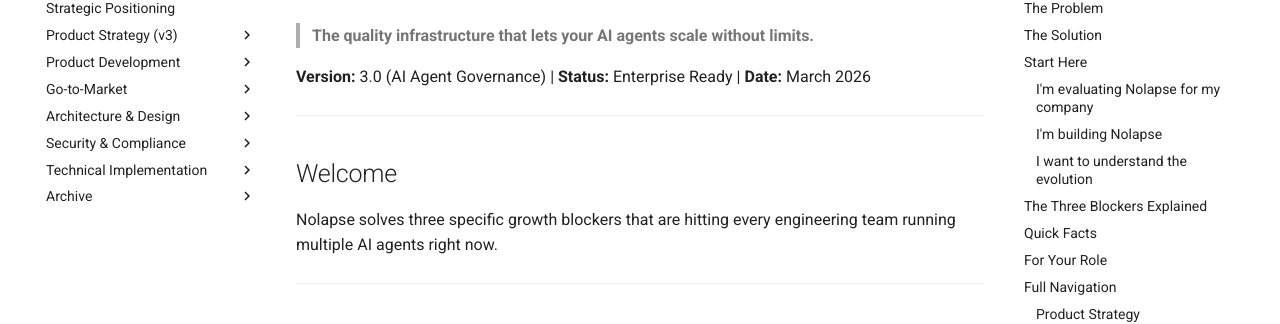
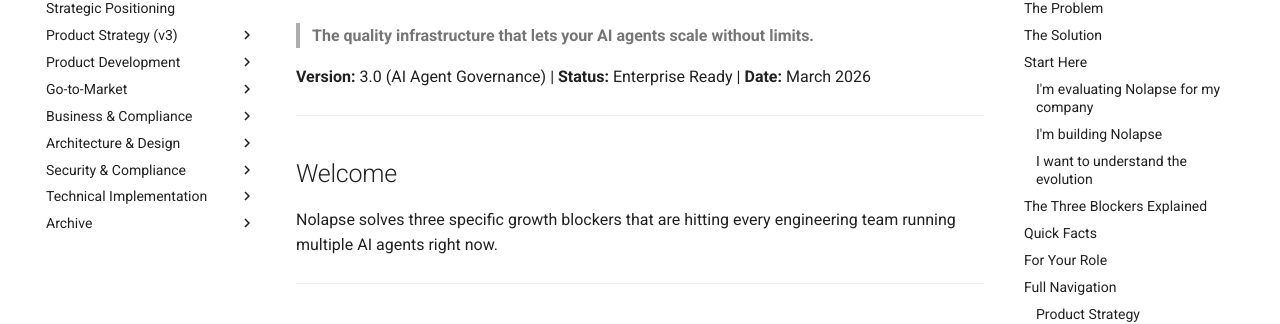
Before and after one commit to meehnia/ecbo, an MkDocs documentation site: the page built from docs/index.md, in a window 1280 px wide. Shown: the part 157-481 px from the top of the page. Built offline with MkDocs 1.6.1 and Material for MkDocs 9.7.7, drawn with Linux system fonts in a browser that asks for light colours; part of the change alters nothing that is shown.

Commit message:
Update mkdocs navigation to include all documentation pages
Comprehensive update to navigation menu:
- Added 20+ missing documentation pages
- Reorganized sections for better information architecture
- Added new categories: Business & Compliance
- Expanded Technical Implementation section with detailed references
- Improved GTM/Marketing section with additional resources

Now includes all actual documentation files with proper hierarchy.

Co-Authored-By: Claude Haiku 4.5 <noreply@anthropic.com>

```diff
--- a/mkdocs.yml
+++ b/mkdocs.yml
@@ -12,20 +12,44 @@ nav:
     - 'Blocker 3: Production Incident Risk': 'product/ai-agent-governance/production-risk-agents.md'
   - Product Development:
     - 'MVP Definition': 'product/mvp-definition.md'
+    - 'Baseline Concept Pitch': 'product/baseline_concept_pitch.md'
+    - 'Case Study Template': 'product/case_study_template.md'
+    - 'Design Partner Outreach': 'product/design_partner_outreach.md'
     - 'Product Requirements': 'product/prds.md'
+    - 'Software Requirements Spec': 'product/srs.md'
     - 'Roadmap': 'product/roadmap.md'
+    - 'Strategic Decisions': 'product/strategic_decisions.md'
+    - 'PACE Framework': 'product/pace_framework.md'
   - Go-to-Market:
     - 'GTM Strategy': 'marketing/gtm-pps.md'
     - 'Competitive Landscape': 'marketing/competitive-landscape.md'
     - 'Coverage Model': 'marketing/coverage_model_summary.md'
+    - 'Persona & Value Props': 'product/persona_value_props.md'
+    - 'Monetization Model': 'product/monetization_model.md'
+  - Business & Compliance:
+    - 'Compliance Audit Package': 'product/compliance_audit_package.md'
+    - 'Data Room Index': 'product/data_room_index.md'
+    - 'Onboarding': 'product/onboarding.md'
   - Architecture & Design:
     - 'System Architecture': 'product/architecture.md'
     - 'API Design': 'technical/api-design.md'
+    - 'API Contracts & Versioning': 'technical/api_contracts_and_versioning_strategy.md'
+    - 'Tech Stack': 'technical/tech_stack.md'
   - Security & Compliance:
     - 'STRIDE Threat Analysis': 'security/stride-threat-analysis.md'
+    - 'Trust Boundary Diagram': 'security/trust_boundary_diagram.md'
+    - 'C4-STRIDE': 'security/c4-stride.md'
   - Technical Implementation:
     - 'Implementation Blueprint': 'technical/implementation-blueprint.md'
     - 'Execution Lifecycle': 'technical/execution_lifecycle.md'
+    - 'Execution Lifecycle & State Machine': 'technical/execution_lifecycle_and_state_machine.md'
+    - 'Architecture Decision Records': 'technical/architecture_decision_records.md'
+    - 'CI Integrations': 'technical/ci_integrations.md'
+    - 'Cost Model': 'technical/cost_model_per_dv.md'
+    - 'Deployment Variants': 'technical/deployment_variants.md'
+    - 'Hybrid Repository Model': 'technical/hybrid_repository_model_using_git_submodules.md'
+    - 'Orchestrator Scheduling Algorithm': 'technical/orchestrator_scheduling_algorithm.md'
+    - 'Runner Implementation Blueprint': 'technical/runner_implementation_blueprint.md'
   - Archive:
     - 'Previous Versions': 'archive/index.md'
     - 'v2.0 - Coverage Governance': 'archive/v2-coverage-governance/README.md'
```
